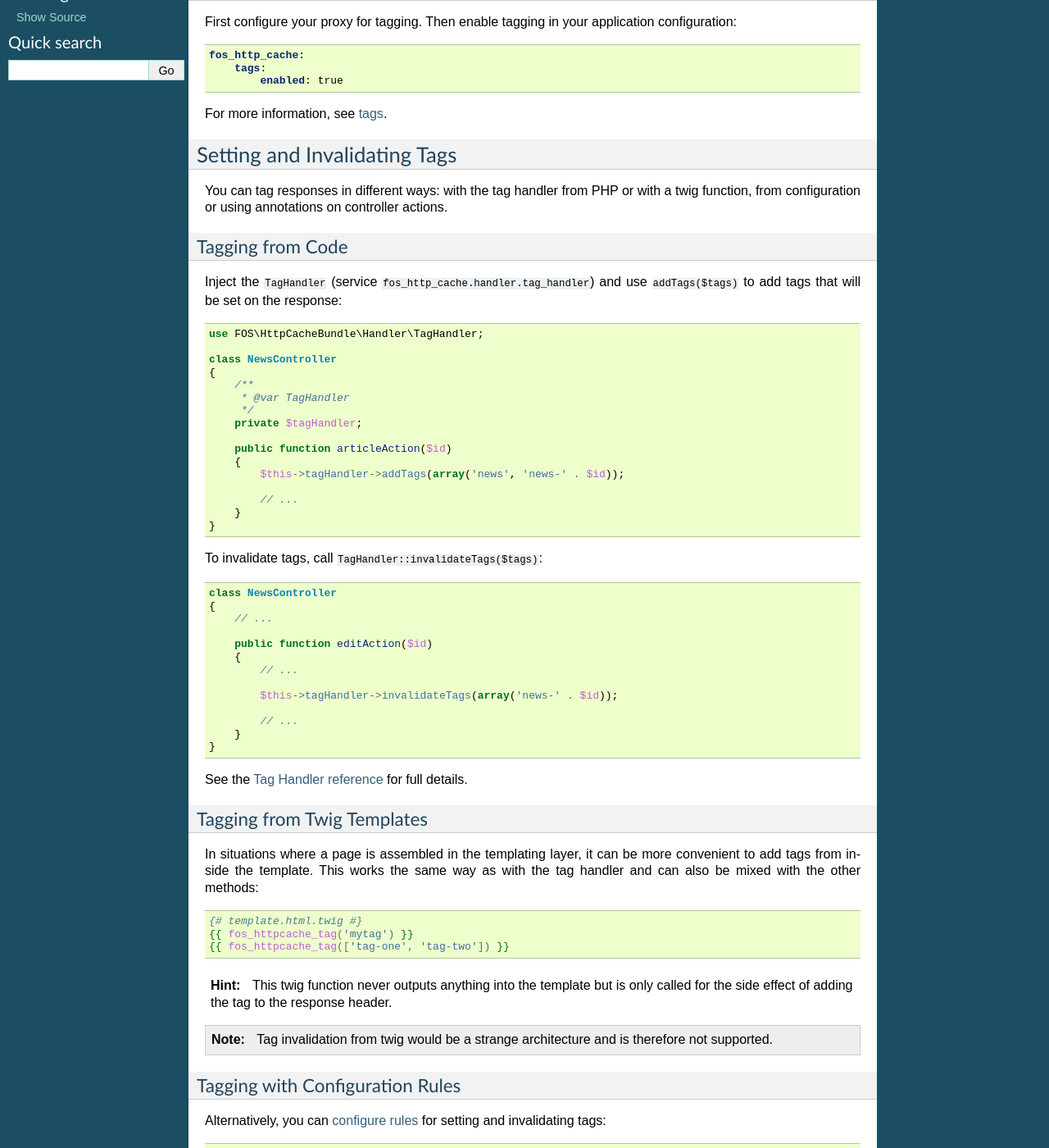
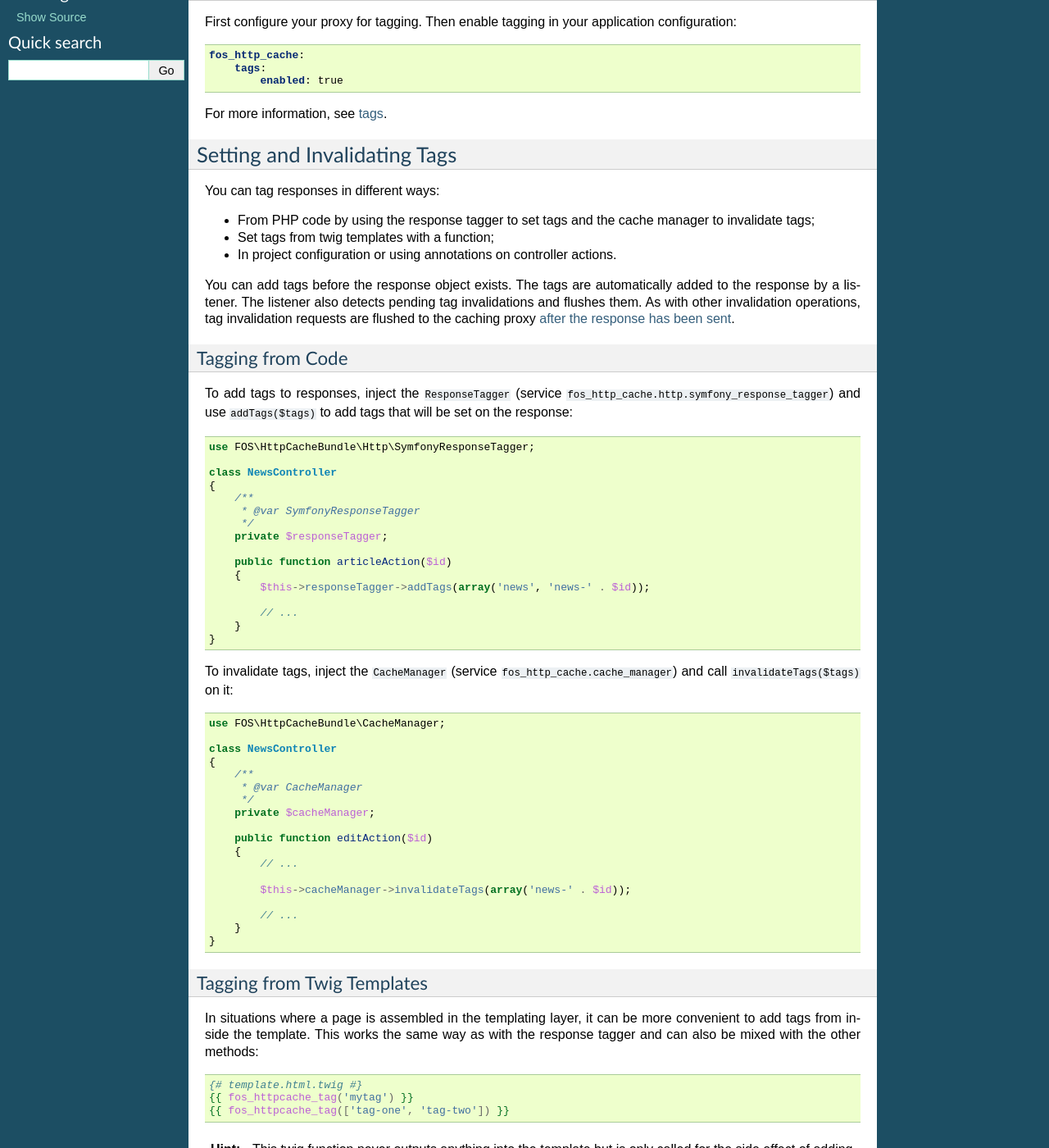
Before and after one commit to FriendsOfSymfony/FOSHttpCacheBundle, a Sphinx documentation site: the page built from Resources/doc/features/tagging.rst, in a window 1280 px wide and 1400 px high, scrolled down 403 px. Shown: the whole window at 82% size. Built offline with Sphinx 7.4.7, drawn with Linux system fonts in a browser that asks for light colours.

Commit message:
Adjust to tag header cleanup and allow more configuration on varnish proxy client

```diff
--- a/Resources/doc/features/tagging.rst
+++ b/Resources/doc/features/tagging.rst
@@ -34,56 +34,71 @@ For more information, see :doc:`/reference/configuration/tags`.
 Setting and Invalidating Tags
 -----------------------------
 
-You can tag responses in different ways: with the tag handler from PHP or with
-a twig function, from configuration or using annotations on controller actions.
+You can tag responses in different ways:
+
+* From PHP code by using the response tagger to set tags and the cache manager
+  to invalidate tags;
+* Set tags from twig templates with a function;
+* In project configuration or using annotations on controller actions.
+
+You can add tags before the response object exists. The tags are automatically
+added to the response by a listener. The listener also detects pending tag
+invalidations and flushes them. As with other invalidation operations, tag
+invalidation requests are flushed to the caching proxy
+:ref:`after the response has been sent <flushing>`.
 
 Tagging from Code
 ~~~~~~~~~~~~~~~~~
 
-Inject the ``TagHandler`` (service ``fos_http_cache.handler.tag_handler``) and
-use ``addTags($tags)`` to add tags that will be set on the response::
+To add tags to responses, inject the ``ResponseTagger`` (service
+``fos_http_cache.http.symfony_response_tagger``) and use ``addTags($tags)`` to
+add tags that will be set on the response::
 
-    use FOS\HttpCacheBundle\Handler\TagHandler;
+    use FOS\HttpCacheBundle\Http\SymfonyResponseTagger;
 
     class NewsController
     {
         /**
-         * @var TagHandler
+         * @var SymfonyResponseTagger
          */
-        private $tagHandler;
+        private $responseTagger;
 
         public function articleAction($id)
         {
-            $this->tagHandler->addTags(array('news', 'news-' . $id));
+            $this->responseTagger->addTags(array('news', 'news-' . $id));
 
             // ...
         }
     }
 
-To invalidate tags, call ``TagHandler::invalidateTags($tags)``::
+To invalidate tags, inject the ``CacheManager`` (service ``fos_http_cache.cache_manager``)
+and call ``invalidateTags($tags)`` on it::
+
+    use FOS\HttpCacheBundle\CacheManager;
 
     class NewsController
     {
-        // ...
+        /**
+         * @var CacheManager
+         */
+        private $cacheManager;
 
         public function editAction($id)
         {
             // ...
 
-            $this->tagHandler->invalidateTags(array('news-' . $id));
+            $this->cacheManager->invalidateTags(array('news-' . $id));
 
             // ...
         }
     }
-
-See the :ref:`Tag Handler reference <tag_handler_addtags>` for full details.
 
 Tagging from Twig Templates
 ~~~~~~~~~~~~~~~~~~~~~~~~~~~
 
 In situations where a page is assembled in the templating layer, it can be more
 convenient to add tags from inside the template. This works the same way as
-with the tag handler and can also be mixed with the other methods:
+with the response tagger and can also be mixed with the other methods:
 
 .. code-block:: jinja
 
--- a/Resources/doc/reference.rst
+++ b/Resources/doc/reference.rst
@@ -10,5 +10,4 @@ annotations and public methods.
     reference/configuration
     reference/annotations
     reference/cache-manager
-    reference/tag-handler
     reference/glossary
--- a/Resources/doc/spelling_word_list.txt
+++ b/Resources/doc/spelling_word_list.txt
@@ -8,6 +8,7 @@ symfony
 github
 subdomains
 yaml
+invalidations
 invalidator
 ETag
 templating
--- a/composer.json
+++ b/composer.json
@@ -22,7 +22,7 @@
     ],
     "require": {
         "php": "^5.6.0||^7.0.0",
-        "friendsofsymfony/http-cache": "^2.0.0-beta1",
+        "friendsofsymfony/http-cache": "2.0.x-dev as 2.0.0-beta3",
         "symfony/framework-bundle": "^2.8||^3.0",
         "symfony/http-foundation": "~2.8.13||^3.1.6"
     },
```
Also changed, not shown: CHANGELOG.md (+7 -0 lines), Resources/doc/reference/cache-manager.rst (+11 -7 lines), Resources/doc/reference/configuration/proxy-client.rst (+32 -4 lines), Resources/doc/reference/tag-handler.rst (deleted, +0 -28 lines), 11 other files.
